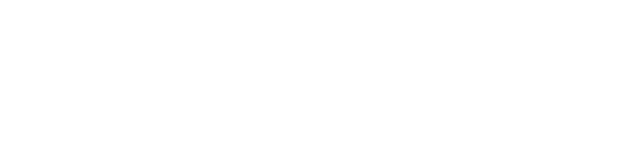
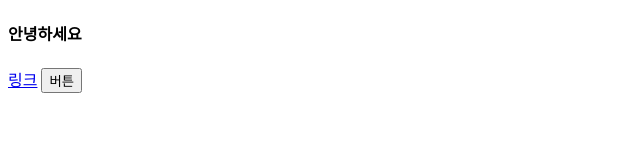
Before and after one commit to pizzaYami/TypeScript-codingApple, a plain HTML site: page index.html in a window 1280 px wide. Shown: the whole page, without its empty margins (0-640 px from the left). Drawn offline with Linux system fonts and the light colour scheme.

Commit message:
[feat] 변경 설정바꿈

```diff
--- a/index.html
+++ b/index.html
@@ -7,6 +7,9 @@
     <title>Document</title>
   </head>
   <body>
+    <h4 id="title">안녕하세요</h4>
+    <a href="naver.com">링크</a>
+    <button id="button">버튼</button>
     <script src="index.js"></script>
   </body>
 </html>
--- a/tsconfig.json
+++ b/tsconfig.json
@@ -1,6 +1,7 @@
 {
   "compilerOptions": {
     "target": "es5",
-    "module": "commonjs"
+    "module": "commonjs",
+    "strictNullChecks": true
   }
 }
```
